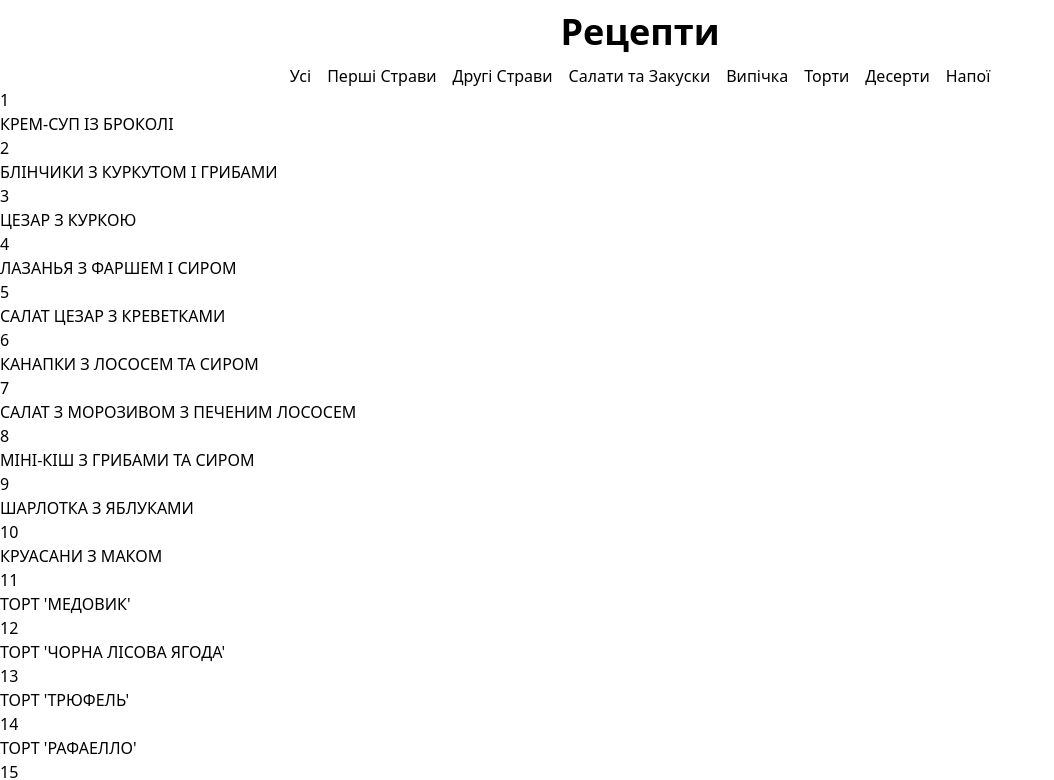
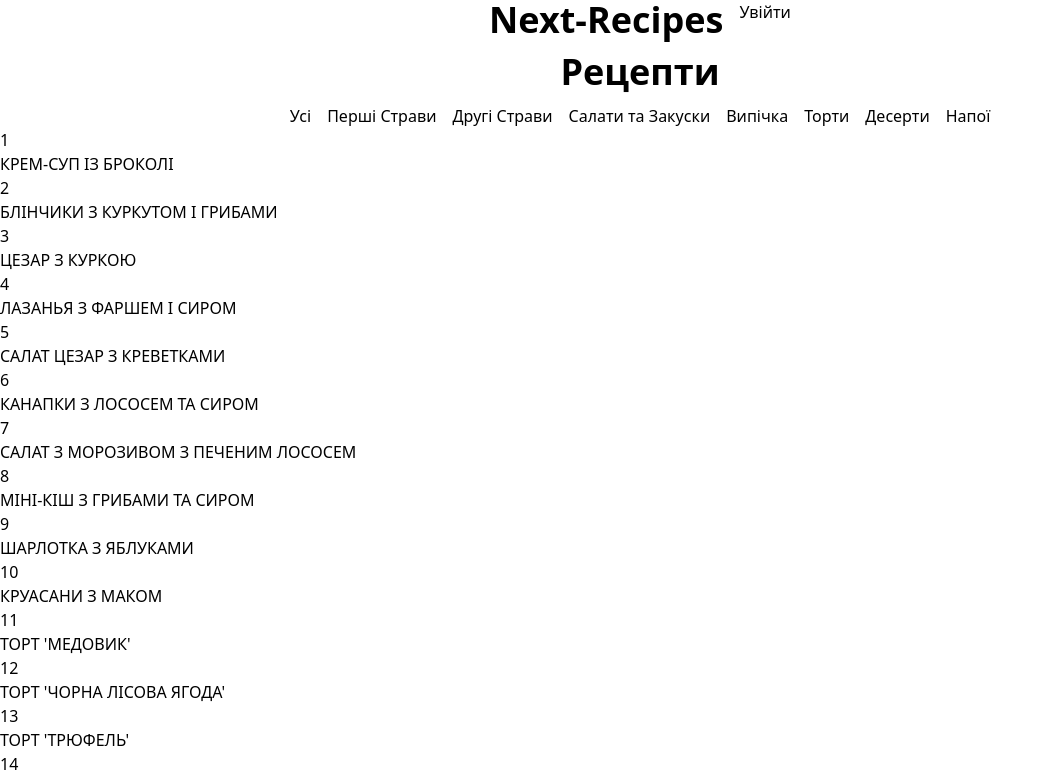
Before and after one commit to DimonKniaziev/next-recipes, a Next.js app: page / in a window 1280 px wide. Shown: the top 780 px of the page, without its empty margins (0-1054 px from the left). Built offline with nearby package versions, Linux system fonts and the light colour scheme.

Commit message:
add-google-authentification

```diff
--- a/package.json
+++ b/package.json
@@ -10,6 +10,8 @@
   },
   "dependencies": {
     "eslint-config-next": "^13.5.6",
+    "firebase": "^10.10.0",
+    "firebaseui": "^6.1.0",
     "next": "^13.5.6",
     "react": "^18.2.0",
     "react-dom": "^18.2.0",
--- a/src/app/layout.tsx
+++ b/src/app/layout.tsx
@@ -1,4 +1,5 @@
 import type { Metadata } from "next";
+import Header from "@/componens/header";
 import Link from 'next/link'
 import "./globals.css";
 
@@ -15,8 +16,11 @@ export default function RootLayout({
   return (
     <html lang="en">
       <body>
-        <header className="text-center">
-          <h1 className="text-4xl font-bold my-3">Рецепти</h1>
+        <header>
+          <Header/>
+        </header>
+
+        <h1 className="text-4xl font-bold my-3 text-center">Рецепти</h1>
         <nav className="flex justify-center space-x-4">
           <div>
             <Link href="/">Усі</Link>
@@ -44,7 +48,6 @@ export default function RootLayout({
             <Link href="/napoi">Напої</Link>
           </div>
         </nav>
-        </header>
         {children}
       </body>
     </html>
--- /dev/null
+++ b/src/componens/header/header.tsx
@@ -0,0 +1,66 @@
+"use client"
+
+import React, { useState } from "react";
+import { getAuth, signInWithPopup, GoogleAuthProvider, signOut } from "firebase/auth";
+import { useUser } from "@/store";
+import { auth } from "@/firebase"
+
+const Header: React.FC = () => {
+    const user = useUser(state => state.loggedUser);
+    const login = useUser(state => state.login);
+    const logout = useUser(state => state.logout);
+
+    const provider = new GoogleAuthProvider();
+
+    const onLogin = () => {
+        signInWithPopup(auth, provider)
+        .then((result) => {
+            const credential = GoogleAuthProvider.credentialFromResult(result);
+            const token = credential?.accessToken;
+            const user = result.user;
+            login({id: user.uid, email: user.email, name: user.displayName})
+        }).catch((error) => {
+            const errorCode = error.code;
+            const errorMessage = error.message;
+            const email = error.customData.email;
+            const credential = GoogleAuthProvider.credentialFromError(error);
+        });
+    }
+
+    const onLogout = () => {
+        logout();
+        signOut(auth).then(() => {
+
+        }).catch((error) => {
+
+        });
+    }
+
+    const LoginButton = () => {
+        if(!user) {
+            return (
+                <div>
+                    <span onClick={() => onLogin()} className="cursor-pointer">Увійти</span>
+                </div>
+            )
+        }
+        else {
+            return (
+                <span onClick={() => onLogout()} className="cursor-pointer">Вийти</span>
+            )
+        }
+    }
+
+    return (
+        <div className="flex justify-center space-x-4">
+            <div>
+                <span className=" font-bold my-3 text-4xl">Next-Recipes</span>
+            </div>
+            <div>
+                <LoginButton/>
+            </div>
+        </div>
+    )
+}
+
+export default Header;
--- /dev/null
+++ b/src/componens/header/index.ts
@@ -0,0 +1,3 @@
+import Header from "./header";
+
+export default Header;
--- /dev/null
+++ b/src/firebase.js
@@ -0,0 +1,14 @@
+import { initializeApp } from "firebase/app";
+import { getAuth } from "firebase/auth";
+
+const firebaseConfig = {
+  apiKey: "AIzaSyB1gXZuyvk4Q3CwYyoXrLLI52QAKI4Urik",
+  authDomain: "next-recipes-a18da.firebaseapp.com",
+  projectId: "next-recipes-a18da",
+  storageBucket: "next-recipes-a18da.appspot.com",
+  messagingSenderId: "445720128815",
+  appId: "1:445720128815:web:930f6a3340009031fb85da"
+};
+
+const app = initializeApp(firebaseConfig);
+export const auth = getAuth(app)
--- a/src/store.tsx
+++ b/src/store.tsx
@@ -1,7 +1,7 @@
 import { create } from "zustand";
 
 interface IRecipes {
-    id: number
+    id: number,
     label: string,
     ingredients: string[],
     instruction: string[],
@@ -12,6 +12,26 @@ interface IRecipes {
 interface IRecipesState {
     recipes: IRecipes[]
 }
+
+interface IUser {
+    id: string | null,
+    email: string | null,
+    name: string | null
+}
+
+interface IUserState {
+    loggedUser: IUser | null
+    login: (user: IUser) => void
+    logout: () => void
+}
+
+const useUser = create<IUserState>()(
+    set => ({
+        loggedUser: null,
+        login: (user: IUser) => set(() => ({loggedUser : user})),
+        logout: () => set(() => ({loggedUser : null}))
+    })
+)
 
 const useRecipes = create<IRecipesState>()(
     set => ({
@@ -221,4 +241,4 @@ const useRecipes = create<IRecipesState>()(
     })
 )
 
-export {useRecipes};
+export {useRecipes, useUser};
```
Also changed, not shown: 1 other file (tests, documents, lock files or other folders). Lines whose indentation alone changed are shown as unchanged.
